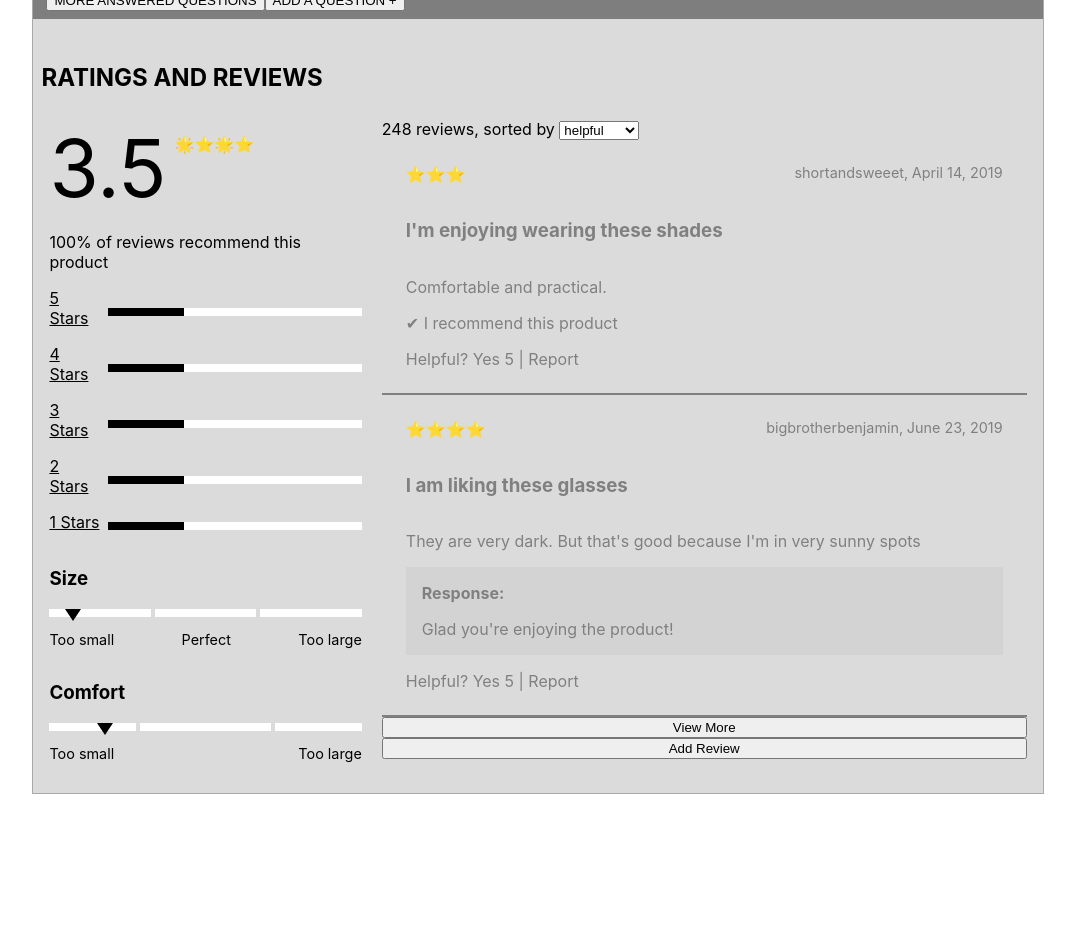
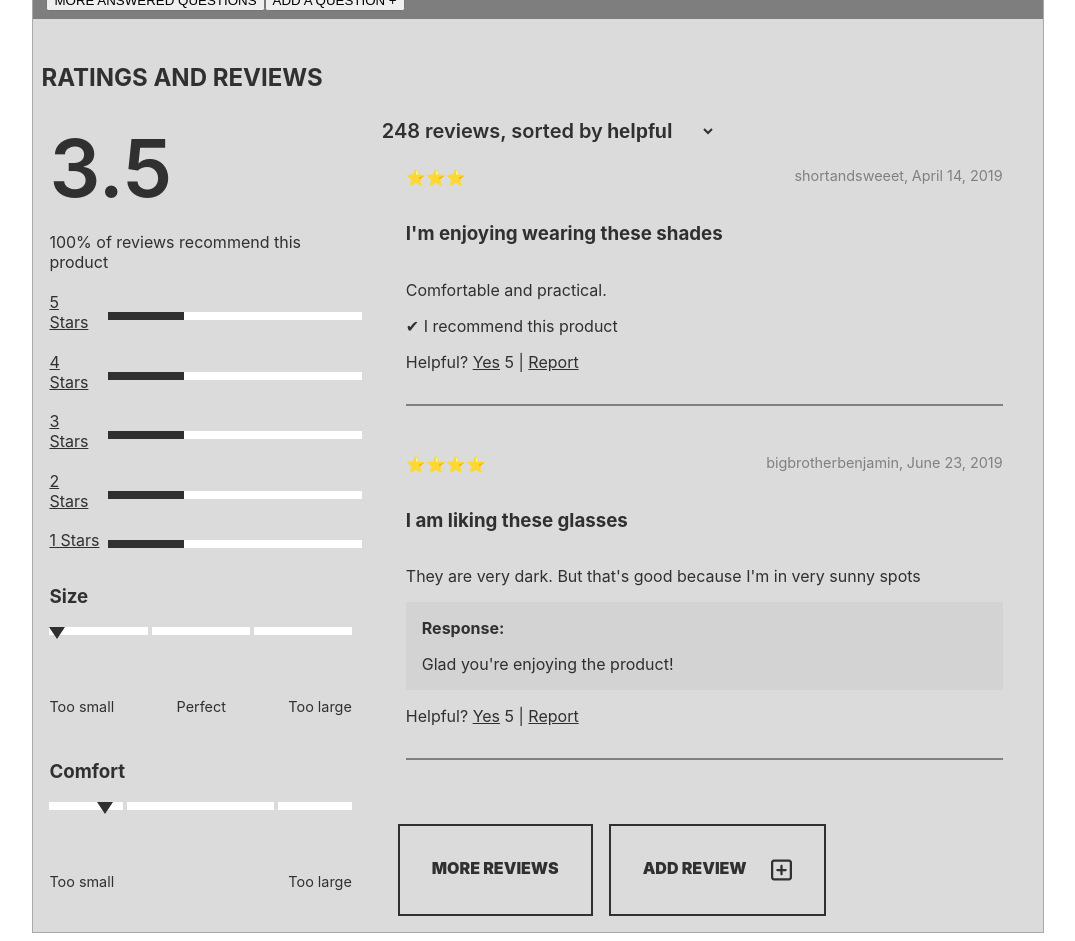
Before and after one commit to derivatively-dynamos/aix-en-provence, a React app: page / in a window 1280 px wide. Shown: the part 2560-3501 px from the top of the page, without its empty margins (102-1177 px from the left). Before the commit the page ends 3362 px from the top, so only its background shows below. Built offline with nearby package versions, Linux system fonts and the light colour scheme.

Commit message:
Fix styling to be closer to Buisness Reqs

```diff
--- a/src/components/ratings-and-reviews/ComfortSlider.jsx
+++ b/src/components/ratings-and-reviews/ComfortSlider.jsx
@@ -7,7 +7,7 @@ const ReviewSlider = () => {
     transform: `translateX(${x})`
   }
   return (
-    <>
+    <ColumnCont>
       <h3>Comfort</h3>
       <ReviewCont>
         <ReviewBar></ReviewBar>
@@ -19,7 +19,7 @@ const ReviewSlider = () => {
             <p>Too small</p>
             <p>Too large</p>
       </SpaceCont>
-    </>
+    </ColumnCont>
   )
 }
 
@@ -30,7 +30,7 @@ const Container = styled.div`
 `
 const SpaceCont = styled(Container)`
   justify-content: space-between;
-    font-size: 0.9em;
+  font-size: 0.9em;
 `
 const ColumnCont = styled(Container)`
   flex-direction: column;
@@ -38,7 +38,7 @@ const ColumnCont = styled(Container)`
 `
 const ReviewCont = styled(Container)`
   display: grid;
-  grid-template-columns: 2fr 3fr 2fr;
+  grid-template-columns: 1fr 2fr 1fr;
   gap: 0.25em;
 `
 const ReviewBar = styled.div`
@@ -52,7 +52,7 @@ const Indicator = styled.div`
   height: 0;
   border-left: 0.5em solid transparent;
   border-right: 0.5em solid transparent;
-  border-top: 0.75em solid black;
+  border-top: 0.75em solid #303030;;
 `
 
 export default ReviewSlider;
--- a/src/components/ratings-and-reviews/RatingsAndReviews.jsx
+++ b/src/components/ratings-and-reviews/RatingsAndReviews.jsx
@@ -29,6 +29,7 @@ const Container = styled.div`
 `
 const AppContainer = styled(Container)`
   flex-direction: column;
+  color: #303030;
 `
 
 export default RatingsAndReviews;
--- a/src/components/ratings-and-reviews/Review.jsx
+++ b/src/components/ratings-and-reviews/Review.jsx
@@ -34,7 +34,7 @@ const Review = ({ review }) => {
             <div>{review.response}</div>
           </ResponseBox>
         }
-      <div>Helpful? Yes {review.helpfulness} | Report</div>
+      <Helpful>Helpful? <Links>Yes</Links> {review.helpfulness} | <Links>Report</Links></Helpful>
     </ReviewCont>
   )
 }
@@ -45,8 +45,7 @@ const ReviewCont = styled.div`
   gap: 1em;
   padding: 1.5em;
   width: 100%;
-  color: gray;
-  border-bottom: 2px solid gray;
+  color: #303030;;
 `
 const RevTitle = styled.h3`
   white-space: nowrap;
@@ -72,5 +71,13 @@ const ResponseBox = styled.div`
   background-color: #D3D3D3;
   padding: 1em;
 `
+const Links = styled.a`
+  text-decoration: underline;
+`
+
+const Helpful = styled.div`
+  border-bottom: 2px solid gray;
+  padding-bottom: 2em;
+`
 
 export default Review;
--- a/src/components/ratings-and-reviews/ReviewBreakdown.jsx
+++ b/src/components/ratings-and-reviews/ReviewBreakdown.jsx
@@ -44,6 +44,7 @@ const FlushCont = styled.div`
 `
 const ColumnCont = styled(Container)`
   flex-direction: column;
+  justify-content: space-between;
   padding-right: 10px;
 `
 
--- a/src/components/ratings-and-reviews/ReviewList.jsx
+++ b/src/components/ratings-and-reviews/ReviewList.jsx
@@ -3,19 +3,25 @@ import { useState } from 'react';
 import styled from 'styled-components';
 import SortBy from './SortBy.jsx';
 import Review from './Review.jsx';
+import { FontAwesomeIcon } from '@fortawesome/react-fontawesome';
+import { faPlusSquare } from '@fortawesome/free-regular-svg-icons';
 
 const ReviewList = ({ product }) => {
 
   return (
     <Container>
-      <div>
-        <SortBy />
-        {product.results.map((review) => {
-          return <Review key={review.review_id} review={ review }/>
-        })}
-      </div>
-      <button>View More</button>
-      <button>Add Review</button>
+      <SortBy />
+      {product.results.map((review) => {
+        return <Review key={review.review_id} review={ review }/>
+      })}
+      <BtnCont>
+        <Btn>MORE REVIEWS</Btn>
+        <Btn>
+          ADD REVIEW
+          <Cross icon={faPlusSquare}>
+          </Cross>
+        </Btn>
+      </BtnCont>
     </Container>
   )
 }
@@ -23,12 +29,30 @@ const ReviewList = ({ product }) => {
 const Container = styled.div`
   display: flex;
   flex: 2;
+  align-items: flex-start;
   box-sizing: border-box;
   width: 100%;
   flex-direction: column;
 `
+const BtnCont = styled.div`
+  display: flex;
+  flex-direction: row;
+  gap: 1em;
+  padding-top: 2.5em;
+  padding-left: 1em;
+`
 
-const Btn = styled.button`
+const Btn = styled.div`
+  display: flex;
+  justify-content: space-between;
+  font-weight: 900;
+  padding: 2em;
+  border: 0.15em solid #303030;
+  gap: 1.5em;
+  color: #303030;
+`
+const Cross = styled(FontAwesomeIcon)`
+  font-size: 1.5em;
 `
 
 export default ReviewList;
--- a/src/components/ratings-and-reviews/Score.jsx
+++ b/src/components/ratings-and-reviews/Score.jsx
@@ -3,24 +3,18 @@ import styled from 'styled-components';
 
 const Score = ({stars, reviews}) => {
   const starAvg = reviews.reduce((curr, next) => (curr.rating + next.rating) / reviews.length)
+  const starPer = (starAvg / 5) * 100;
+  const starPerRounded = `${Math.round(starPer / 10) * 10}%`;
 
-  let starDisplay = '';
-  while (starDisplay.length < starAvg) {
-    if (starAvg % 1 != 0) {
-      const leftover = starAvg % 1;
-      switch (leftover) {
-        case 0.5: starDisplay += '🌟';
-        default: starDisplay += '⭐';
-      }
-    } else {
-      starDisplay += '⭐';
-    }
-  }
+  // let starDisplay = '';
+  // while (starDisplay.length < starAvg) {
+  //   starDisplay += '⭐';
+  // }
 
   return (
     <ScoreCont>
       <ScoreNum>{starAvg}</ScoreNum>
-      <ScoreStars>{starDisplay}</ScoreStars>
+      {/* <ScoreStars>{starDisplay}</ScoreStars> */}
     </ScoreCont>
   )
 }
@@ -30,16 +24,42 @@ const ScoreCont = styled.div`
   justify-content: flex-start;
   align-items: center;
   width: 100%;
+  font-weight: 600;
 `
 
 const ScoreNum = styled.div`
   margin-top: 0;
   font-size: 5em;
   padding-right: .1em;
+  color: #303030;
 `
 const ScoreStars = styled.div`
   margin-top: 0;
   margin-bottom: 3em;
 `
+const OuterStar = styled.div`
+  position: relative;
+  display: inline-block;
+  &:before {
+    content: "\f005 \f005 \f005 \f005 \f005";
+    font-family: 'Font Awesome 5 Free';
+    font-weight: 200;
+    color: #ccc;
+  }
+`
+const InnerStar = styled.div`
+  position: absolute;
+  top: 0;
+  left: 0;
+  white-space: nowrap;
+  overflow: hidden;
+  width: 0;
+  &:before {
+    content: "\f005 \f005 \f005 \f005 \f005";
+    font-family: 'Font Awesome 5 Free';
+    font-weight: 200;
+    color: #000000;
+  }
+`
 
 export default Score;
--- a/src/components/ratings-and-reviews/SizeSlider.jsx
+++ b/src/components/ratings-and-reviews/SizeSlider.jsx
@@ -2,13 +2,13 @@ import React from 'react';
 import styled from 'styled-components';
 
 const SizeSlider = ({}) => {
-  let x = '1em';
+  let x = '';
   let sliderPos = {
     transform: `translateX(${x})`
   }
 
   return (
-    <>
+    <ColumnCont>
       <h3>Size</h3>
       <ReviewCont>
         <ReviewBar></ReviewBar>
@@ -21,7 +21,7 @@ const SizeSlider = ({}) => {
             <p>Perfect</p>
             <p>Too large</p>
       </SpaceCont>
-    </>
+    </ColumnCont>
   )
 }
 
@@ -30,6 +30,7 @@ const Container = styled.div`
   flex: 1;
   width: 100%;
 `
+
 const SpaceCont = styled(Container)`
   font-size: 0.9em;
   justify-content: space-between;
@@ -53,7 +54,7 @@ const Indicator = styled.div`
   height: 0;
   border-left: 0.5em solid transparent;
   border-right: 0.5em solid transparent;
-  border-top: 0.75em solid black;
+  border-top: 0.75em solid #303030;;
 `
 
 export default SizeSlider;
--- a/src/components/ratings-and-reviews/SortBy.jsx
+++ b/src/components/ratings-and-reviews/SortBy.jsx
@@ -5,12 +5,12 @@ import styled from 'styled-components';
 const SortBy = () => {
   return (
     <div>
-      <Inline>248 reviews, sorted by </Inline>
-      <select>
+      <Inline>248 reviews, sorted by</Inline>
+      <Selector>
         <option>helpful</option>
         <option>newest</option>
         <option>relevance</option>
-      </select>
+      </Selector>
     </div>
   )
 }
@@ -18,11 +18,18 @@ const SortBy = () => {
 const Inline = styled.div`
   display: inline;
   width: 100%;
+  color: #303030;
+  font-size: 1.25em;
+  font-weight: 600;
 `
 
 const Selector = styled.select`
   outline: 0px solid transparent;
+  border: 0 solid transparent;
   background-color: inherit;
+  color: #303030;
+  font-size: 1.25em;
+  font-weight: 600;
 `
 
 export default SortBy;
--- a/src/components/ratings-and-reviews/StarBar.jsx
+++ b/src/components/ratings-and-reviews/StarBar.jsx
@@ -27,6 +27,7 @@ const StarLabel = styled(Container)`
   text-decoration: underline;
   flex: 1;
   padding-right: 0.5em;
+  color: #303030;
 `
 const StarBarCont = styled.div`
   flex: 5;
@@ -36,7 +37,7 @@ const StarBarCont = styled.div`
 `
 const StarBarFill = styled(StarBarCont)`
   position: relative;
-  background-color: black;
+  background-color: #303030;;
 `
 
 export default StarBar;
```
